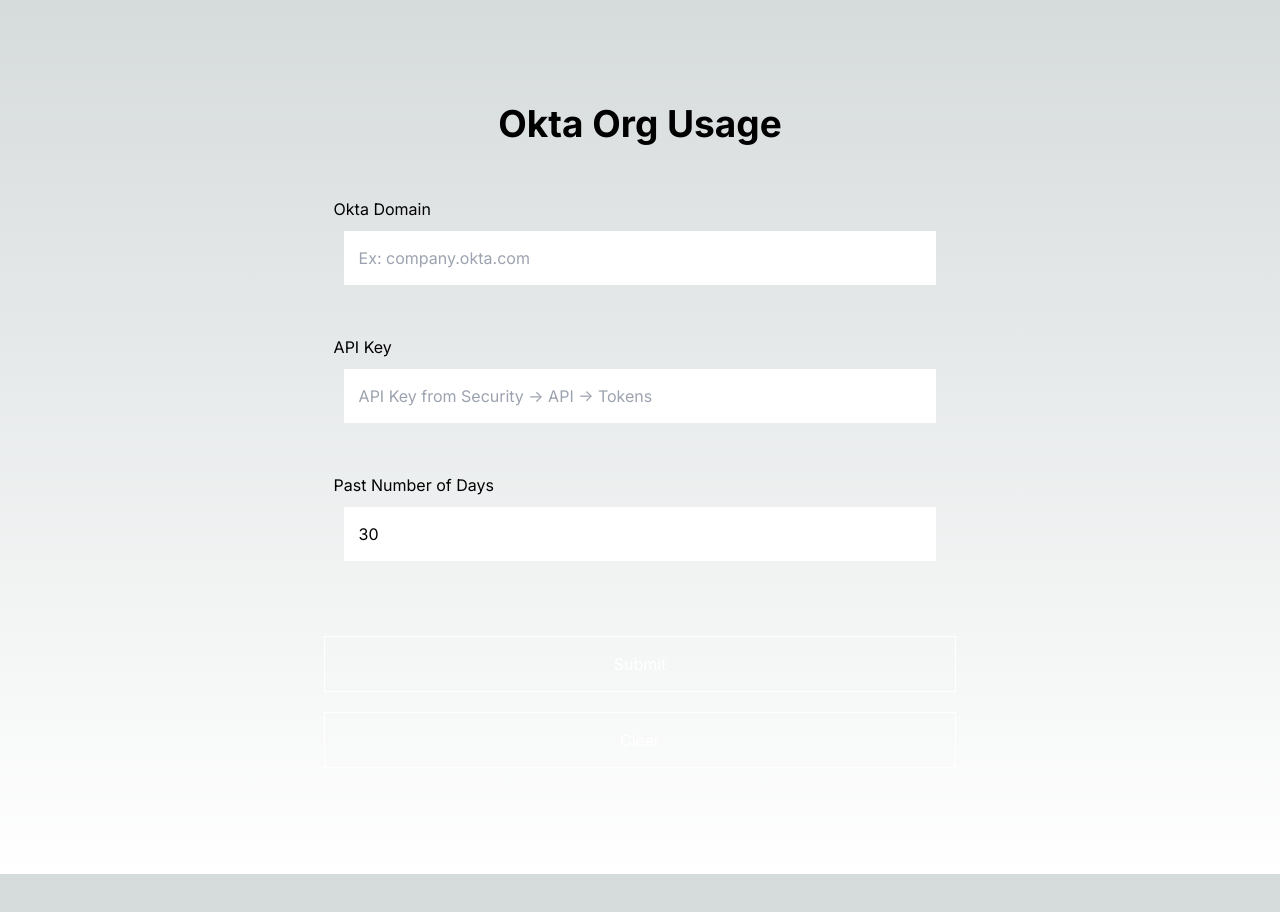
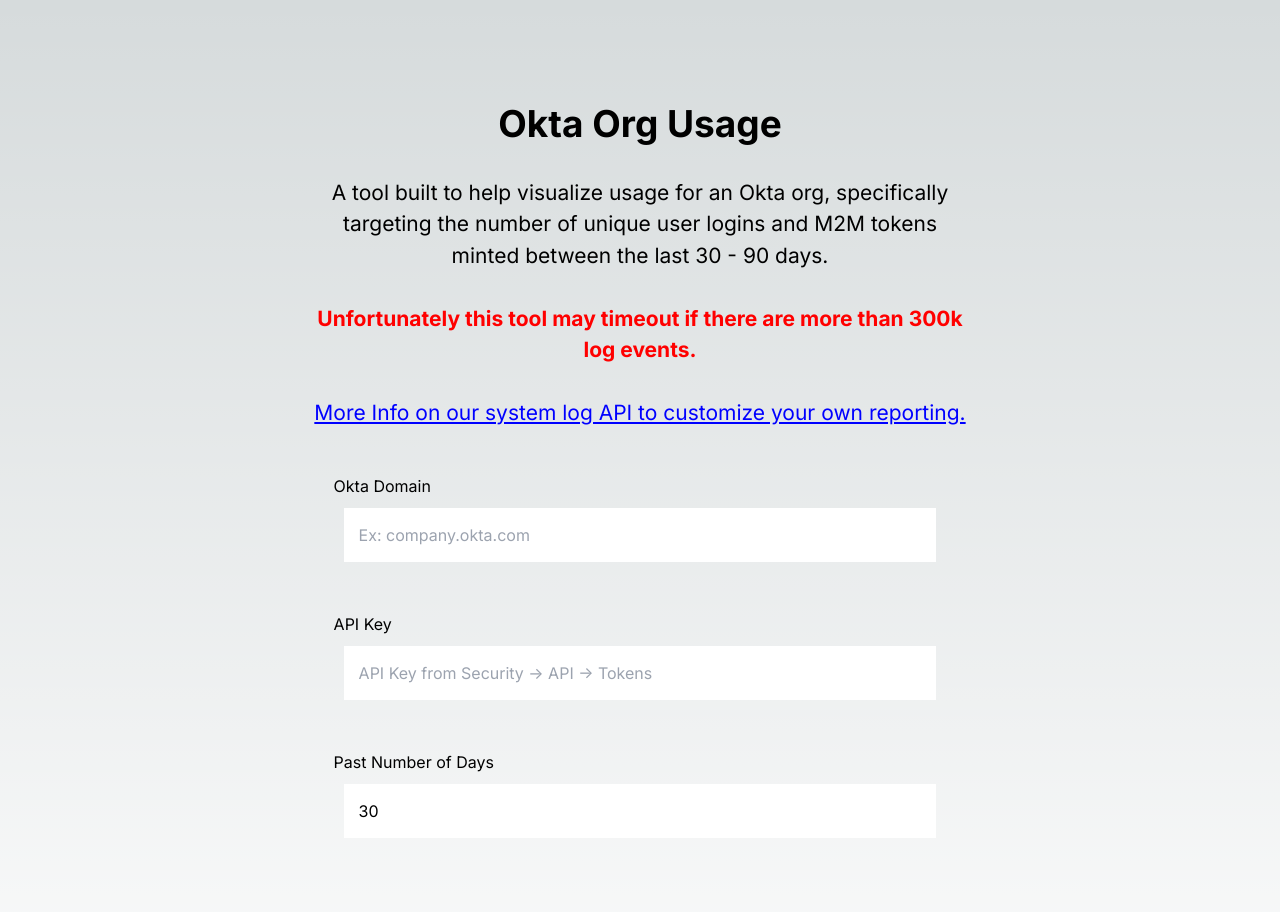
Before and after one commit to markvong-o/oktausage, a Next.js app: page / in a window 1280 px wide. Shown: the top 912 px of the page. Before the commit the page ends 874 px from the top, so only its background shows below. Built offline with nearby package versions, Linux system fonts and the light colour scheme.

Commit message:
Messaging

```diff
--- a/app/globals.module.css
+++ b/app/globals.module.css
@@ -8,6 +8,18 @@
     font-size: 37px;
     font-weight: bolder;
     margin-bottom: 25px;
+}
+
+.description {
+    width: 60%;
+    text-align: center;
+    margin-bottom: 25px;
+    font-size: 21px;
+}
+
+.boldText {
+    font-weight: bolder;
+    color: red;
 }
 
 .form {
@@ -31,3 +43,8 @@
 .submitButton {
     margin-top: 45px;
 }
+
+.link {
+    color: blue;
+    text-decoration: underline;
+}
--- a/app/page.tsx
+++ b/app/page.tsx
@@ -69,6 +69,26 @@
   return (
     <main className="flex min-h-screen flex-col items-center p-24">
       <h1 className={styles.title}>Okta Org Usage</h1>
+      <p className={styles.description}>
+        A tool built to help visualize usage for an Okta org, specifically
+        targeting the number of unique user logins and M2M tokens minted between
+        the last 30 - 90 days.{' '}
+        <span className={styles.boldText}>
+          <br />
+          <br />
+          Unfortunately this tool may timeout if there are more than 300k log
+          events.
+        </span>
+        <br />
+        <br />
+        <a
+          href="https://developer.okta.com/docs/reference/api/system-log/"
+          target="_blank"
+          className={styles.link}
+        >
+          More Info on our system log API to customize your own reporting.
+        </a>
+      </p>
       {chartData ? (
         <Charts chartData={chartData} />
       ) : (
```
